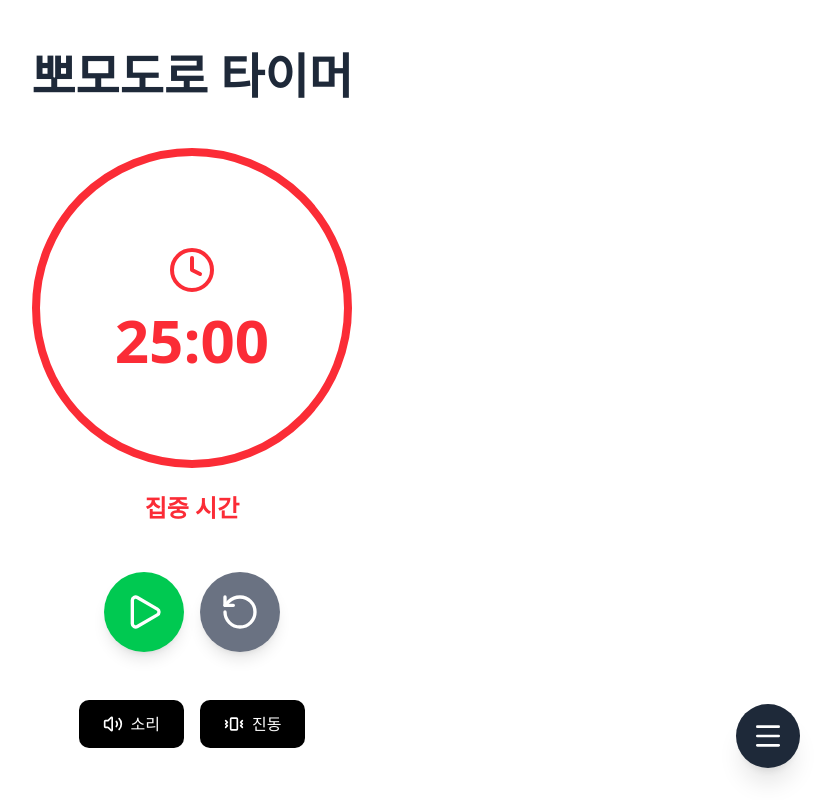
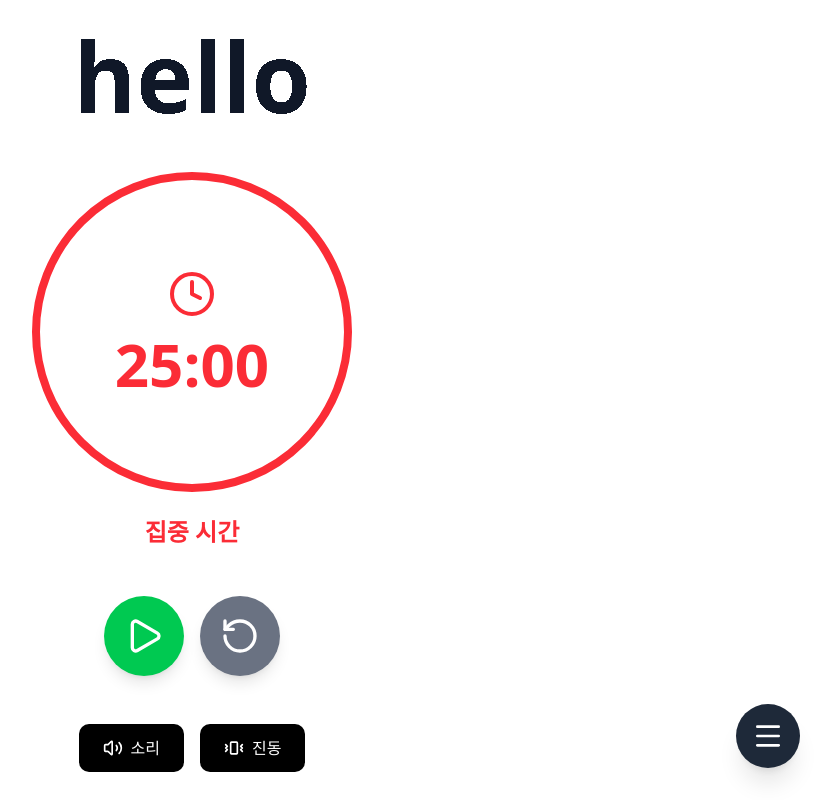
Before and after one commit to kss2002/pomodoro, a React (Vite) app: page / in a window 1280 px wide. Shown: the whole page, without its empty margins (448-1279 px from the left). Built offline with nearby package versions, Linux system fonts and the light colour scheme.

Commit message:
모핑 텍스트로 변경

```diff
--- a/src/pages/Home.tsx
+++ b/src/pages/Home.tsx
@@ -3,6 +3,7 @@ import { ControlButtons } from '../components/ControlButtons';
 import { SettingsPanel } from '../components/SettingsPanel';
 import { usePomodoro } from '../hooks/usePomodoro';
 import { useSettings } from '../hooks/useSettings';
+import { MorphingText } from '@/components/ui/morphing-text';
 
 export const Home = () => {
   const { mode, timeLeft, isRunning, start, pause, reset } = usePomodoro();
@@ -10,8 +11,8 @@ export const Home = () => {
 
   return (
     <div className="min-h-screen flex flex-col items-center justify-center gap-12 p-4">
-      <h1 className="text-4xl sm:text-5xl font-bold text-gray-800">
-        뽀모도로 타이머
+      <h1 className="text-4xl text-center sm:text-5xl font-bold text-gray-900">
+        <MorphingText texts={['hello', 'pomodoro', 'timer', ':)']} />
       </h1>
       <Timer mode={mode} timeLeft={timeLeft} />
       <ControlButtons
```
